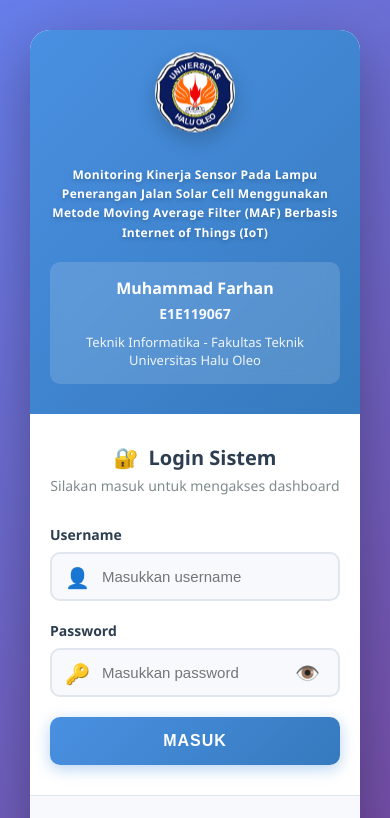
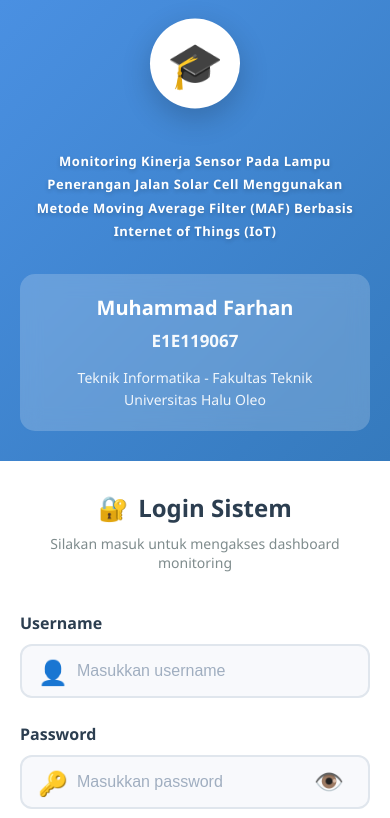
Before and after one commit to alfianyudi/pju-monitoring, a website: page public/login.html in a window 390 px wide. Shown: the top 818 px of the page. Drawn offline with Linux system fonts and the light colour scheme.

Commit message:
Revise login page title and enhance styles
Updated the login page title and styling for improved aesthetics and responsiveness. Adjusted layout and padding for various elements.

```diff
--- a/public/login.html
+++ b/public/login.html
@@ -3,7 +3,7 @@
 <head>
     <meta charset="UTF-8">
     <meta name="viewport" content="width=device-width, initial-scale=1.0">
-    <title>Login - PJU MAF</title>
+    <title>Login - Sistem Monitoring PJU</title>
     <style>
         /* =========================================
            RESET & BASE STYLES
@@ -16,36 +16,24 @@
 
         body {
             font-family: 'Segoe UI', Tahoma, Geneva, Verdana, sans-serif;
-            background: linear-gradient(135deg, #667eea 0%, #764ba2 100%);
+            background: #f5f7fa;
             min-height: 100vh;
             display: flex;
             align-items: center;
             justify-content: center;
-            padding: 20px;
         }
 
         /* =========================================
-           MAIN CONTAINER
+           MAIN CONTAINER - FULL SCREEN
            ========================================= */
         .login-container {
             background: white;
-            border-radius: 20px;
-            box-shadow: 0 20px 60px rgba(0, 0, 0, 0.3);
             width: 100%;
-            max-width: 480px;
-            overflow: hidden;
-            animation: slideUp 0.6s ease-out;
-        }
-
-        @keyframes slideUp {
-            from {
-                opacity: 0;
-                transform: translateY(30px);
-            }
-            to {
-                opacity: 1;
-                transform: translateY(0);
-            }
+            max-width: 900px;
+            min-height: 100vh;
+            display: flex;
+            flex-direction: column;
+            box-shadow: 0 0 60px rgba(0, 0, 0, 0.1);
         }
 
         /* =========================================
@@ -53,106 +41,120 @@
            ========================================= */
         .login-header {
             background: linear-gradient(135deg, #4A90E2 0%, #357ABD 100%);
-            padding: 40px 30px;
+            padding: 60px 50px;
             text-align: center;
             color: white;
         }
 
         .logo-container {
-            margin-bottom: 20px;
+            margin-bottom: 30px;
         }
 
         .logo {
-            width: 100px;
-            height: 100px;
+            width: 140px;
+            height: 140px;
             background: white;
             border-radius: 50%;
             display: inline-flex;
             align-items: center;
             justify-content: center;
-            /* font-size: 48px; */ /* Hapus ini */
-            box-shadow: 0 8px 20px rgba(0, 0, 0, 0.2);
+            font-size: 70px;
+            box-shadow: 0 10px 30px rgba(0, 0, 0, 0.2);
             animation: logoFloat 3s ease-in-out infinite;
-            overflow: hidden; /* Tambah ini */
         }
 
         @keyframes logoFloat {
             0%, 100% { transform: translateY(0px); }
-            50% { transform: translateY(-10px); }
+            50% { transform: translateY(-15px); }
         }
 
         .thesis-title {
-            font-size: 14px;
-            line-height: 1.6;
+            font-size: 18px;
+            line-height: 1.8;
             font-weight: 600;
-            margin-bottom: 20px;
+            margin-bottom: 30px;
             text-shadow: 0 2px 4px rgba(0, 0, 0, 0.2);
-            letter-spacing: 0.3px;
+            letter-spacing: 0.5px;
+            max-width: 800px;
+            margin-left: auto;
+            margin-right: auto;
         }
 
         .author-info {
-            background: rgba(255, 255, 255, 0.15);
-            padding: 15px;
-            border-radius: 10px;
+            background: rgba(255, 255, 255, 0.2);
+            padding: 25px 30px;
+            border-radius: 15px;
             backdrop-filter: blur(10px);
+            max-width: 600px;
+            margin: 0 auto;
         }
 
         .author-name {
-            font-size: 18px;
+            font-size: 26px;
             font-weight: 700;
-            margin-bottom: 5px;
+            margin-bottom: 8px;
         }
 
         .author-nim {
-            font-size: 16px;
+            font-size: 22px;
             font-weight: 600;
-            margin-bottom: 10px;
+            margin-bottom: 15px;
             opacity: 0.95;
         }
 
         .author-institution {
-            font-size: 13px;
+            font-size: 16px;
             opacity: 0.9;
-            line-height: 1.4;
+            line-height: 1.6;
         }
 
         /* =========================================
            LOGIN FORM SECTION
            ========================================= */
         .login-body {
-            padding: 40px 30px;
+            flex: 1;
+            padding: 60px 50px;
+            display: flex;
+            flex-direction: column;
+            justify-content: center;
         }
 
         .form-title {
             text-align: center;
-            margin-bottom: 30px;
+            margin-bottom: 40px;
         }
 
         .form-title h2 {
-            font-size: 24px;
+            font-size: 32px;
             color: #2c3e50;
-            margin-bottom: 5px;
+            margin-bottom: 10px;
             display: flex;
             align-items: center;
             justify-content: center;
-            gap: 10px;
+            gap: 15px;
         }
 
         .form-title p {
-            font-size: 14px;
+            font-size: 16px;
             color: #7f8c8d;
         }
 
+        .login-form {
+            max-width: 500px;
+            margin: 0 auto;
+            width: 100%;
+        }
+
         .form-group {
-            margin-bottom: 20px;
+            margin-bottom: 25px;
         }
 
         .form-group label {
             display: block;
-            font-size: 14px;
+            font-size: 16px;
             font-weight: 600;
             color: #2c3e50;
-            margin-bottom: 8px;
+            margin-bottom: 10px;
         }
 
         .input-wrapper {
@@ -161,19 +163,19 @@
 
         .input-icon {
             position: absolute;
-            left: 15px;
+            left: 18px;
             top: 50%;
             transform: translateY(-50%);
-            font-size: 20px;
+            font-size: 24px;
             color: #4A90E2;
         }
 
         .form-control {
             width: 100%;
-            padding: 14px 15px 14px 50px;
+            padding: 18px 20px 18px 60px;
             border: 2px solid #e0e6ed;
-            border-radius: 10px;
-            font-size: 15px;
+            border-radius: 12px;
+            font-size: 17px;
             transition: all 0.3s ease;
             background: #f8f9fc;
         }
@@ -182,7 +184,11 @@
             outline: none;
             border-color: #4A90E2;
             background: white;
-            box-shadow: 0 0 0 4px rgba(74, 144, 226, 0.1);
+            box-shadow: 0 0 0 5px rgba(74, 144, 226, 0.1);
+        }
+
+        .form-control::placeholder {
+            color: #a0aec0;
         }
 
         .password-wrapper {
@@ -191,33 +197,33 @@
 
         .toggle-password {
             position: absolute;
-            right: 15px;
+            right: 18px;
             top: 50%;
             transform: translateY(-50%);
             background: none;
             border: none;
             cursor: pointer;
-            font-size: 20px;
-            padding: 5px;
+            font-size: 24px;
+            padding: 8px;
             transition: transform 0.2s ease;
         }
 
         .toggle-password:hover {
-            transform: translateY(-50%) scale(1.1);
+            transform: translateY(-50%) scale(1.15);
         }
 
         .error-message {
             background: #fee;
             border: 2px solid #e74c3c;
             color: #c0392b;
-            padding: 12px 15px;
-            border-radius: 10px;
-            margin-bottom: 20px;
-            font-size: 14px;
+            padding: 16px 20px;
+            border-radius: 12px;
+            margin-bottom: 25px;
+            font-size: 15px;
             font-weight: 500;
             display: none;
             align-items: center;
-            gap: 10px;
+            gap: 12px;
         }
 
         .error-message.show {
@@ -227,29 +233,30 @@
 
         @keyframes shake {
             0%, 100% { transform: translateX(0); }
-            25% { transform: translateX(-10px); }
-            75% { transform: translateX(10px); }
+            25% { transform: translateX(-12px); }
+            75% { transform: translateX(12px); }
         }
 
         .btn-login {
             width: 100%;
-            padding: 15px;
+            padding: 20px;
             background: linear-gradient(135deg, #4A90E2 0%, #357ABD 100%);
             color: white;
             border: none;
-            border-radius: 10px;
-            font-size: 16px;
+            border-radius: 12px;
+            font-size: 18px;
             font-weight: 700;
             cursor: pointer;
             transition: all 0.3s ease;
-            box-shadow: 0 4px 15px rgba(74, 144, 226, 0.4);
+            box-shadow: 0 5px 20px rgba(74, 144, 226, 0.4);
             text-transform: uppercase;
-            letter-spacing: 1px;
+            letter-spacing: 1.2px;
+            margin-top: 10px;
         }
 
         .btn-login:hover {
-            transform: translateY(-2px);
-            box-shadow: 0 6px 20px rgba(74, 144, 226, 0.6);
+            transform: translateY(-3px);
+            box-shadow: 0 8px 25px rgba(74, 144, 226, 0.6);
         }
 
         .btn-login:active {
@@ -264,13 +271,13 @@
 
         .spinner {
             display: inline-block;
-            width: 16px;
-            height: 16px;
+            width: 18px;
+            height: 18px;
             border: 3px solid rgba(255, 255, 255, 0.3);
             border-radius: 50%;
             border-top-color: white;
             animation: spin 0.8s linear infinite;
-            margin-right: 8px;
+            margin-right: 10px;
         }
 
         @keyframes spin {
@@ -282,50 +289,101 @@
            ========================================= */
         .login-footer {
             background: #f8f9fc;
-            padding: 20px;
+            padding: 30px;
             text-align: center;
-            border-top: 1px solid #e0e6ed;
+            border-top: 2px solid #e0e6ed;
         }
 
         .login-footer p {
-            font-size: 13px;
+            font-size: 15px;
             color: #7f8c8d;
-            margin: 5px 0;
+            margin: 8px 0;
         }
 
         .login-footer .copyright {
             font-weight: 600;
             color: #2c3e50;
+            font-size: 16px;
         }
 
         /* =========================================
            RESPONSIVE
            ========================================= */
-        @media (max-width: 480px) {
-            .login-container {
-                margin: 10px;
+        @media (max-width: 768px) {
+            .login-header {
+                padding: 40px 30px;
             }
 
+            .logo {
+                width: 110px;
+                height: 110px;
+                font-size: 55px;
+            }
+
+            .thesis-title {
+                font-size: 15px;
+            }
+
+            .author-name {
+                font-size: 22px;
+            }
+
+            .author-nim {
+                font-size: 19px;
+            }
+
+            .author-institution {
+                font-size: 14px;
+            }
+
+            .login-body {
+                padding: 40px 30px;
+            }
+
+            .form-title h2 {
+                font-size: 26px;
+            }
+
+            .form-title p {
+                font-size: 14px;
+            }
+
+            .form-control {
+                font-size: 16px;
+                padding: 16px 18px 16px 55px;
+            }
+
+            .btn-login {
+                font-size: 16px;
+                padding: 18px;
+            }
+        }
+
+        @media (max-width: 480px) {
             .login-header {
                 padding: 30px 20px;
             }
 
             .logo {
-                width: 80px;
-                height: 80px;
-                font-size: 40px;
+                width: 90px;
+                height: 90px;
+                font-size: 45px;
             }
 
             .thesis-title {
-                font-size: 12px;
+                font-size: 13px;
+            }
+
+            .author-info {
+                padding: 20px;
             }
 
             .author-name {
-                font-size: 16px;
+                font-size: 20px;
             }
 
             .author-nim {
-                font-size: 14px;
+                font-size: 17px;
             }
 
             .login-body {
@@ -333,7 +391,16 @@
             }
 
             .form-title h2 {
-                font-size: 20px;
+                font-size: 24px;
+                gap: 10px;
+            }
+        }
+
+        @media (min-width: 901px) {
+            .login-container {
+                min-height: auto;
+                margin: 20px;
+                border-radius: 20px;
             }
         }
     </style>
@@ -344,9 +411,7 @@
         <div class="login-header">
             <!-- Logo -->
             <div class="logo-container">
-                <div class="logo">
-                    <img src="assets/logo-uho.png" alt="Logo UHO" style="width: 80px; height: 80px; object-fit: contain;">
-                </div>
+                <div class="logo">🎓</div>
             </div>
 
             <!-- Thesis Title -->
@@ -372,10 +437,10 @@
                     <span>🔐</span>
                     <span>Login Sistem</span>
                 </h2>
-                <p>Silakan masuk untuk mengakses dashboard</p>
+                <p>Silakan masuk untuk mengakses dashboard monitoring</p>
             </div>
 
-            <form id="loginForm">
+            <form id="loginForm" class="login-form">
                 <!-- Username -->
                 <div class="form-group">
                     <label for="username">Username</label>
```
